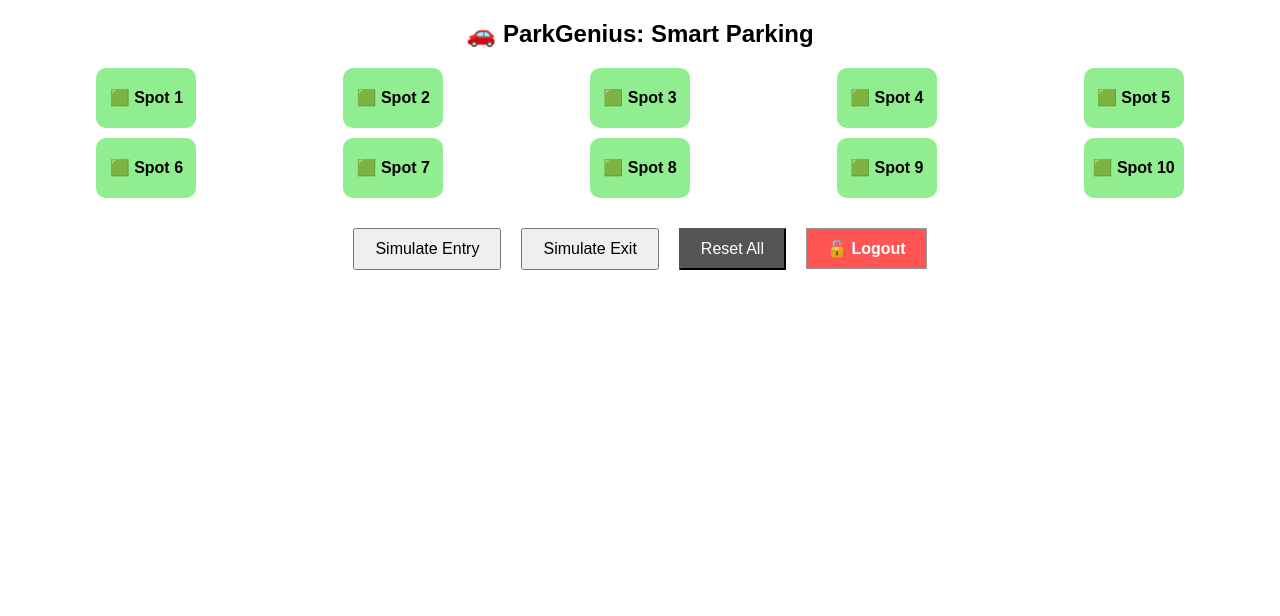
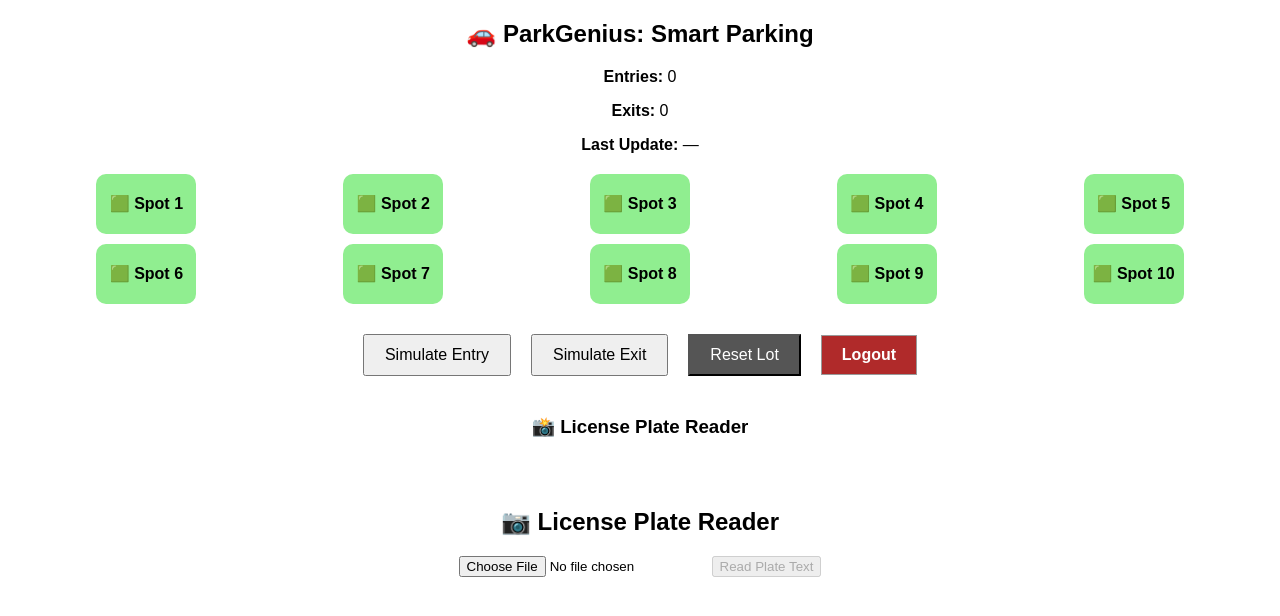
Before and after one commit to Mikenn13/parkgenius-client, a React (Create React App) app: page /parking in a window 1280 px wide. Shown: the top 616 px of the page. Built offline with nearby package versions, Linux system fonts and the light colour scheme; no server answers; the database is empty; sample sign-in values are in the browser's storage.

Commit message:
Final version: ParkingLot + OCR + Auth + Analytics

```diff
--- a/package.json
+++ b/package.json
@@ -13,6 +13,7 @@
     "react-firebase-hooks": "^5.1.1",
     "react-router-dom": "^7.7.0",
     "react-scripts": "5.0.1",
+    "tesseract.js": "^6.0.1",
     "web-vitals": "^2.1.4"
   },
   "scripts": {
--- a/src/App.js
+++ b/src/App.js
@@ -1,9 +1,9 @@
 import { BrowserRouter as Router, Routes, Route } from 'react-router-dom';
-import Signup from './components/Signup'; // ✅ Corrected spelling
+import Signup from './components/Signup';
 import Login from './components/Login';
-
 import ParkingLot from './ParkingLot';
 import ProtectedRoute from './ProtectedRoute';
+import LicenseReader from './components/LicenseReader'; // 📸 NEW
 
 function App() {
   return (
@@ -11,11 +11,22 @@ function App() {
       <Routes>
         <Route path="/" element={<Login />} />
         <Route path="/signup" element={<Signup />} />
+
+        {/* 🔒 Protected Routes */}
         <Route
           path="/parking"
           element={
             <ProtectedRoute>
               <ParkingLot />
+            </ProtectedRoute>
+          }
+        />
+
+        <Route
+          path="/reader"
+          element={
+            <ProtectedRoute>
+              <LicenseReader />
             </ProtectedRoute>
           }
         />
--- a/src/ParkingLot.jsx
+++ b/src/ParkingLot.jsx
@@ -1,9 +1,9 @@
 import React, { useEffect, useState } from 'react';
 import './ParkingLot.css';
 import { db, auth } from './firebase';
-import { ref, onValue, set } from 'firebase/database';
-import { signOut } from 'firebase/auth'; // ✅ for logout
-import { useNavigate } from 'react-router-dom'; // ✅ to redirect after logout
+import { ref, onValue, set, update } from 'firebase/database';
+import { signOut } from 'firebase/auth';
+import LicenseReader from './components/LicenseReader';
 
 const totalSpots = 10;
 
@@ -11,23 +11,28 @@ export default function ParkingLot() {
   const [spots, setSpots] = useState(Array(totalSpots).fill({ occupied: false, timestamp: null }));
   const [elapsedTimes, setElapsedTimes] = useState(Array(totalSpots).fill(null));
   const [assignMessage, setAssignMessage] = useState(null);
-  const navigate = useNavigate(); // 🔁 redirect hook
+  const [analytics, setAnalytics] = useState({ entries: 0, exits: 0, durations: {} });
 
-  // 🔄 Sync from Firebase
+  // 🔄 Fetch spot + analytics data from Firebase
   useEffect(() => {
     const spotsRef = ref(db, 'spots');
+    const analyticsRef = ref(db, 'analytics');
+
     onValue(spotsRef, (snapshot) => {
       const data = snapshot.val();
-      if (data) {
-        setSpots(data);
-      }
+      if (data) setSpots(data);
+    });
+
+    onValue(analyticsRef, (snapshot) => {
+      const data = snapshot.val();
+      if (data) setAnalytics(data);
     });
   }, []);
 
-  // ⏱️ Timer logic
+  // ⏱️ Update live timers
   useEffect(() => {
     const interval = setInterval(() => {
-      const newElapsed = spots.map((spot) => {
+      const updated = spots.map((spot) => {
         if (spot.occupied && spot.timestamp) {
           const ms = Date.now() - spot.timestamp;
           const mins = Math.floor(ms / 60000);
@@ -36,39 +41,62 @@ export default function ParkingLot() {
         }
         return null;
       });
-      setElapsedTimes(newElapsed);
+      setElapsedTimes(updated);
     }, 1000);
     return () => clearInterval(interval);
   }, [spots]);
 
-  // 🅿️ Entry Handler
+  // 🅿️ Entry simulation
   const handleEnter = () => {
     const index = spots.findIndex((spot) => !spot.occupied);
     if (index !== -1) {
       const newSpots = [...spots];
       newSpots[index] = { occupied: true, timestamp: Date.now() };
       set(ref(db, 'spots'), newSpots);
+
       const lane = Math.floor(index / 5) + 1;
       setAssignMessage(`✅ Assigned to Spot ${index + 1} (Lane ${lane})`);
       setTimeout(() => setAssignMessage(null), 5000);
+
+      // 🔢 Update analytics
+      update(ref(db, 'analytics'), {
+        entries: (analytics.entries || 0) + 1,
+        lastUpdated: new Date().toISOString(),
+      });
     } else {
       alert('🚫 No spots available!');
     }
   };
 
-  // 🚪 Exit Handler
+  // 🚪 Exit simulation
   const handleLeave = () => {
     const index = spots.map((s) => s.occupied).lastIndexOf(true);
     if (index !== -1) {
+      const exitTime = Date.now();
+      const durationMs = exitTime - spots[index].timestamp;
+      const minutes = Math.floor(durationMs / 60000);
+      const durationStr = `${minutes} min`;
+
       const newSpots = [...spots];
       newSpots[index] = { occupied: false, timestamp: null };
       set(ref(db, 'spots'), newSpots);
+
+      // 📊 Update analytics
+      const updatedAnalytics = {
+        exits: (analytics.exits || 0) + 1,
+        lastUpdated: new Date().toISOString(),
+        durations: {
+          ...analytics.durations,
+          [index]: durationStr,
+        },
+      };
+      update(ref(db, 'analytics'), updatedAnalytics);
     } else {
       alert('All spots are already empty!');
     }
   };
 
-  // 🧼 Reset
+  // 🔄 Reset spots
   const handleReset = () => {
     const resetSpots = Array(totalSpots).fill({ occupied: false, timestamp: null });
     set(ref(db, 'spots'), resetSpots);
@@ -76,44 +104,50 @@ export default function ParkingLot() {
     setTimeout(() => setAssignMessage(null), 3000);
   };
 
-  // 🔒 Logout Handler
-  const handleLogout = async () => {
-    try {
-      await signOut(auth);
-      navigate('/'); // Redirect to login
-    } catch (error) {
-      console.error('Logout Error:', error.message);
-    }
+  // 🚪 Logout
+  const handleLogout = () => {
+    signOut(auth).then(() => {
+      window.location.href = '/';
+    });
   };
 
   return (
     <div className="parking-container">
       <h2>🚗 ParkGenius: Smart Parking</h2>
 
-      {/* 🔔 Notification */}
       {assignMessage && <div className="notification">{assignMessage}</div>}
+
+      {/* 📊 Analytics */}
+      <div className="analytics">
+        <p><strong>Entries:</strong> {analytics.entries || 0}</p>
+        <p><strong>Exits:</strong> {analytics.exits || 0}</p>
+        <p><strong>Last Update:</strong> {analytics.lastUpdated?.slice(0, 19).replace('T', ' ') || '—'}</p>
+      </div>
 
       <div className="grid">
         {spots.map((spot, i) => (
-          <div
-            key={i}
-            className={`spot ${spot.occupied ? 'occupied' : 'available'}`}
-          >
+          <div key={i} className={`spot ${spot.occupied ? 'occupied' : 'available'}`}>
             {spot.occupied ? '🟥' : '🟩'} Spot {i + 1}
             {spot.occupied && <div className="timer">⏱ {elapsedTimes[i]}</div>}
+            {!spot.occupied && analytics.durations?.[i] && (
+              <div className="timer">🕓 Last: {analytics.durations[i]}</div>
+            )}
           </div>
         ))}
       </div>
 
+      {/* 🔘 Controls */}
       <div className="controls">
         <button onClick={handleEnter}>Simulate Entry</button>
         <button onClick={handleLeave}>Simulate Exit</button>
-        <button onClick={handleReset} style={{ backgroundColor: '#555', color: '#fff' }}>
-          Reset All
-        </button>
-        <button onClick={handleLogout} style={{ backgroundColor: '#ff5555', color: '#fff' }}>
-          🔓 Logout
-        </button>
+        <button onClick={handleReset} style={{ backgroundColor: '#555', color: '#fff' }}>Reset Lot</button>
+        <button onClick={handleLogout} style={{ backgroundColor: '#b02a2a', color: '#fff' }}>Logout</button>
+      </div>
+
+      {/* 📷 OCR Integration */}
+      <div style={{ marginTop: '30px' }}>
+        <h3>📸 License Plate Reader</h3>
+        <LicenseReader />
       </div>
     </div>
   );
--- /dev/null
+++ b/src/components/LicenseReader.jsx
@@ -0,0 +1,68 @@
+import React, { useRef, useState } from 'react';
+import Tesseract from 'tesseract.js';
+
+export default function LicenseReader() {
+  const [image, setImage] = useState(null);
+  const [text, setText] = useState('');
+  const [loading, setLoading] = useState(false);
+  const fileInputRef = useRef();
+
+  const handleImageChange = (e) => {
+    const file = e.target.files[0];
+    if (file) {
+      const imageUrl = URL.createObjectURL(file);
+      setImage(imageUrl);
+      setText('');
+    }
+  };
+
+  const handleReadText = () => {
+    if (!image) return;
+
+    setLoading(true);
+    Tesseract.recognize(image, 'eng', {
+      logger: (m) => console.log(m),
+    })
+      .then(({ data: { text } }) => {
+        setText(text);
+        setLoading(false);
+      })
+      .catch((err) => {
+        console.error(err);
+        setLoading(false);
+        setText('Error reading text.');
+      });
+  };
+
+  return (
+    <div style={{ padding: '2rem', textAlign: 'center' }}>
+      <h2>📷 License Plate Reader</h2>
+      <input
+        type="file"
+        accept="image/*"
+        ref={fileInputRef}
+        onChange={handleImageChange}
+        style={{ marginBottom: '1rem' }}
+      />
+      {image && (
+        <div style={{ marginBottom: '1rem' }}>
+          <img
+            src={image}
+            alt="Uploaded"
+            style={{ maxWidth: '300px', borderRadius: '12px' }}
+          />
+        </div>
+      )}
+      <button onClick={handleReadText} disabled={!image || loading}>
+        {loading ? 'Reading...' : 'Read Plate Text'}
+      </button>
+
+      {text && (
+        <div style={{ marginTop: '2rem' }}>
+          <h3>📝 Detected Text:</h3>
+          <pre style={{ whiteSpace: 'pre-wrap', color: 'darkgreen' }}>{text}</pre>
+        </div>
+      )}
+    </div>
+  );
+}
```
Also changed, not shown: 1 other file (tests, documents, lock files or other folders).
